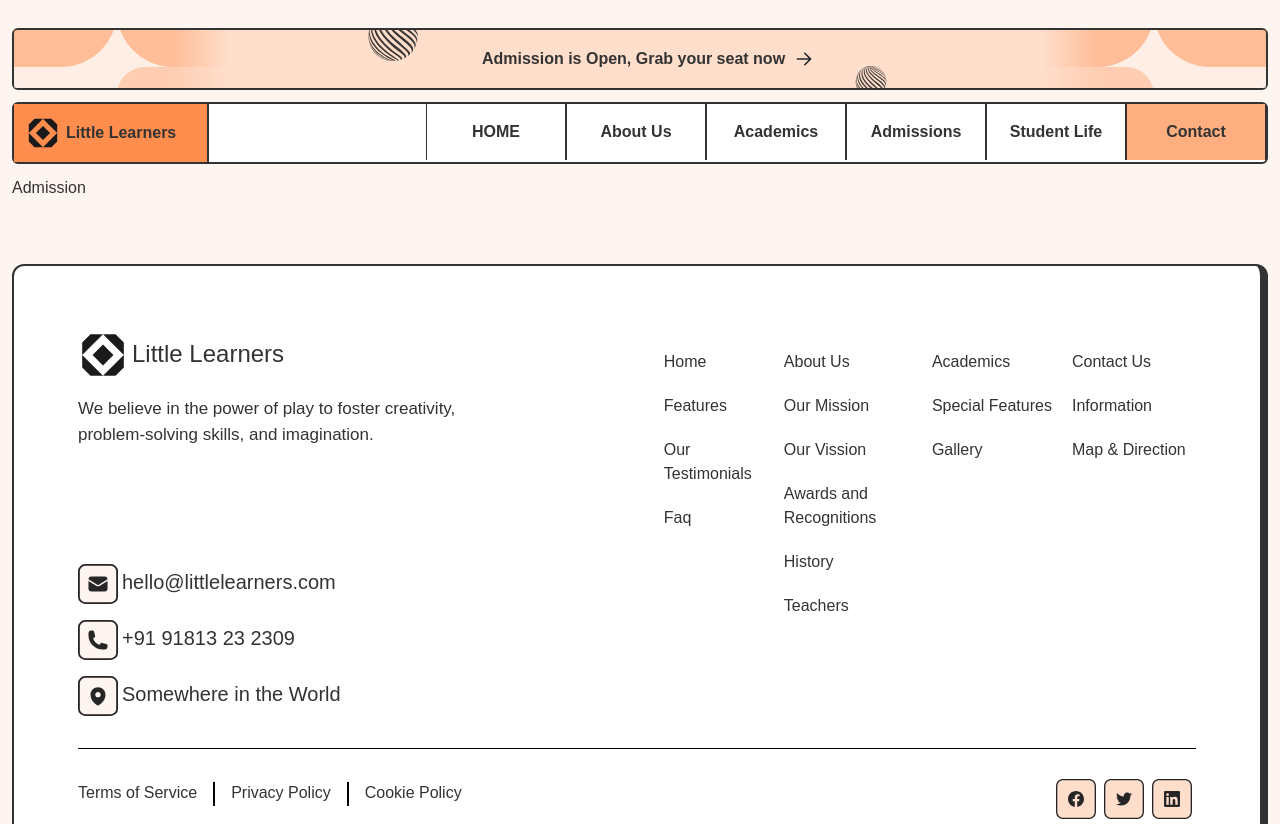
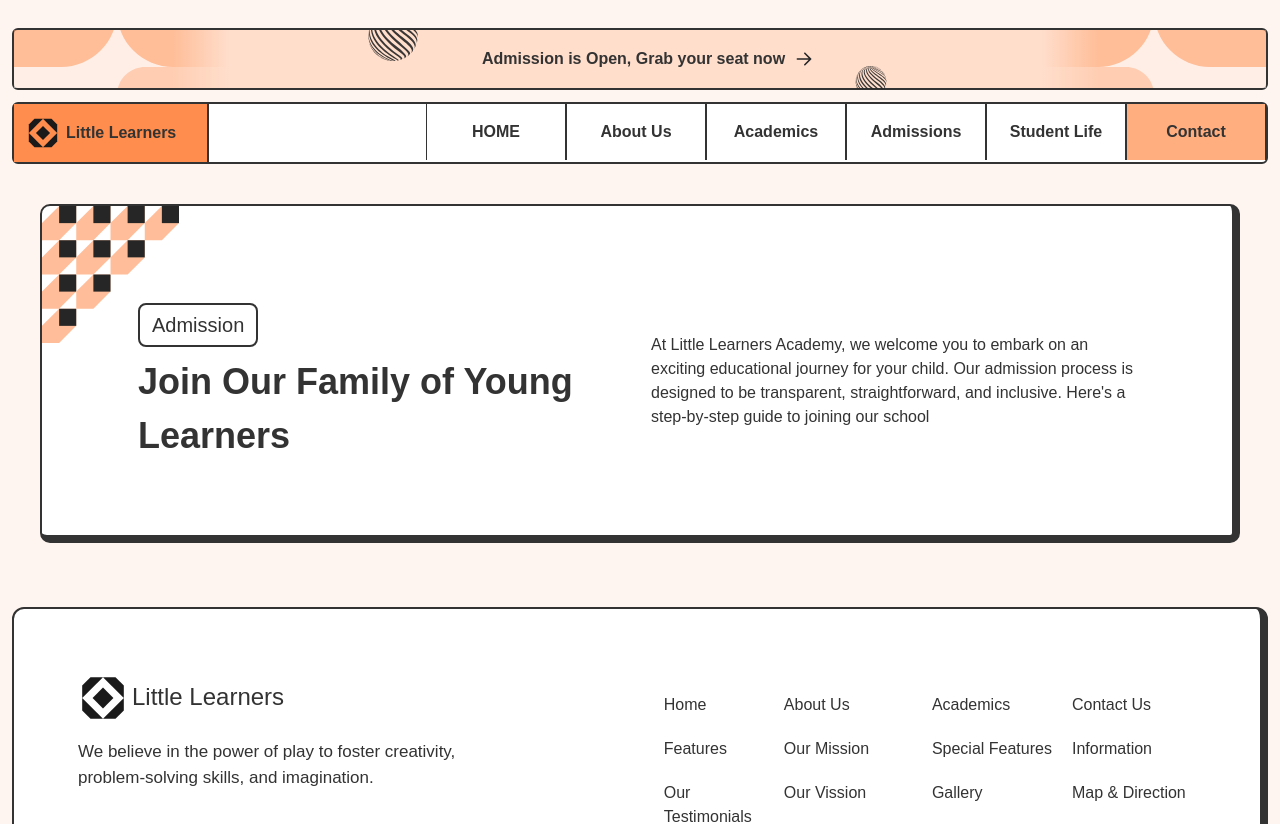
Before and after one commit to AniGvinepadze/littlelearnersnext2, a Next.js app: page /admissions in a window 1280 px wide. Shown: the top 824 px of the page. Built offline with nearby package versions, Linux system fonts and the light colour scheme.

Commit message:
core/admissionPage

```diff
--- a/app/(pages)/admissions/page.tsx
+++ b/app/(pages)/admissions/page.tsx
@@ -1,7 +1,14 @@
+"use client"
+
+import Introduction from "@/app/components/adminissions/Introduction"
 
 
 export default function Admission() {
   return (
-    <div>Admission</div>
+    <div>
+      <div className="px-7">
+        <Introduction/>
+      </div>
+    </div>
   )
 }
--- /dev/null
+++ b/app/components/adminissions/Introduction.jsx
@@ -0,0 +1,32 @@
+"use client";
+
+import Image from "next/image";
+import { abstract2 } from "../../../public/assets/index";
+
+export default function Introduction() {
+  return (
+    <main className="border-l-2 border-t-2 border-r-8 border-b-8 rounded-[10px] border-text bg-white my-10">
+      <div>
+        <Image src={abstract2} alt="absract" width={137} height={137} />
+        <div className="flex justify-between px-24 pb-16  max-900:flex-col max-900:text-center max-750:px-14 max-550:px-10">
+          <div className="flex-[1] mt-[-40px]">
+            <button className="border-2 border-text py-[6px] px-3 rounded-lg font-medium text-xl ">
+              Admission
+            </button>
+            <h2 className="font-bold text-[36px] py-2 max-600:text-[30px]">
+              Join Our Family of Young Learners
+            </h2>
+          </div>
+          <div className="flex-[1] mt-[-10px] pl-7 max-900:pl-0 max-900:pt-10">
+            <p>
+              At Little Learners Academy, we welcome you to embark on an
+              exciting educational journey for your child. Our admission process
+              is designed to be transparent, straightforward, and inclusive.
+              Here's a step-by-step guide to joining our school
+            </p>
+          </div>
+        </div>
+      </div>
+    </main>
+  );
+}
--- a/app/components/home/OurTestumonials.tsx
+++ b/app/components/home/OurTestumonials.tsx
@@ -47,7 +47,6 @@ export default function OurTestumonials() {
           slidesPerView={3}
           className="my-swiper-container"
           //   onSwiper={(swiper) => (swiperRef.current = swiper)}
-          ref={swiperRef}
         >
           <div>
             <button>
@@ -55,7 +54,7 @@ export default function OurTestumonials() {
             </button>
             {rankings.map((ranking) => (
               <SwiperSlide key={ranking.id}>
-                <div className="border-l-2 border-t-2 border-text border-r-8   border-b-8 p-6 rounded-xl bg-white flex flex-col justify-center items-center text-center ">
+                <div className="border-l-2 border-t-2 border-text border-r-8   border-b-8 p-6 rounded-xl bg-white flex flex-col justify-center items-center text-center min-h-[462px] ">
                   <Image
                     src={ranking.img}
                     alt={ranking.name}
```
